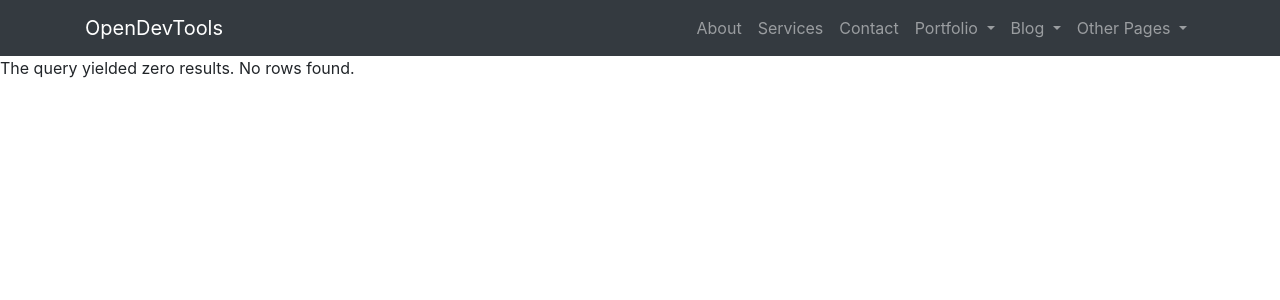
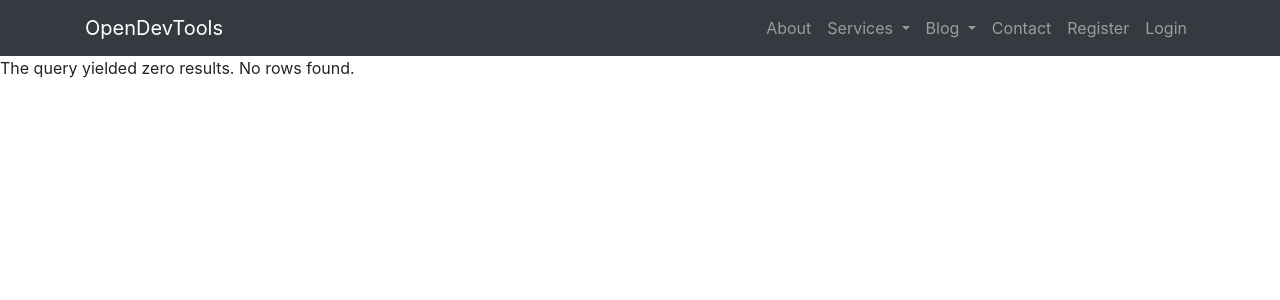
Before and after one commit to jacobmillsfl/OpenDevTools, a PHP site: page / in a window 1280 px wide. Shown: the top 300 px of the page. Run offline with PHP 8.4, Linux system fonts and the light colour scheme.

Commit message:
Created general navigation links in the index.php file.

```diff
--- a/index.php
+++ b/index.php
@@ -46,22 +46,13 @@
                 <li class="nav-item">
                     <a class="nav-link" href="about.html">About</a>
                 </li>
-                <li class="nav-item">
-                    <a class="nav-link" href="services.html">Services</a>
-                </li>
-                <li class="nav-item">
-                    <a class="nav-link" href="contact.html">Contact</a>
-                </li>
                 <li class="nav-item dropdown">
                     <a class="nav-link dropdown-toggle" href="#" id="navbarDropdownPortfolio" data-toggle="dropdown" aria-haspopup="true" aria-expanded="false">
-                        Portfolio
+                        Services
                     </a>
                     <div class="dropdown-menu dropdown-menu-right" aria-labelledby="navbarDropdownPortfolio">
-                        <a class="dropdown-item" href="portfolio-1-col.html">1 Column Portfolio</a>
-                        <a class="dropdown-item" href="portfolio-2-col.html">2 Column Portfolio</a>
-                        <a class="dropdown-item" href="portfolio-3-col.html">3 Column Portfolio</a>
-                        <a class="dropdown-item" href="portfolio-4-col.html">4 Column Portfolio</a>
-                        <a class="dropdown-item" href="portfolio-item.html">Single Portfolio Item</a>
+                        <a class="dropdown-item" href="portfolio-2-col.html">DALGen</a>
+                        <a class="dropdown-item" href="portfolio-3-col.html">TaskTracker</a>
                     </div>
                 </li>
                 <li class="nav-item dropdown">
@@ -69,22 +60,24 @@
                         Blog
                     </a>
                     <div class="dropdown-menu dropdown-menu-right" aria-labelledby="navbarDropdownBlog">
-                        <a class="dropdown-item" href="blog-home-1.html">Blog Home 1</a>
-                        <a class="dropdown-item" href="blog-home-2.html">Blog Home 2</a>
-                        <a class="dropdown-item" href="blog-post.html">Blog Post</a>
+                        <a class="dropdown-item" href="blog-home-2.html">Blog Home</a>
+                        <a class="dropdown-item" href="blog-post.html">Blog Sample</a>
                     </div>
                 </li>
-                <li class="nav-item dropdown">
-                    <a class="nav-link dropdown-toggle" href="#" id="navbarDropdownBlog" data-toggle="dropdown" aria-haspopup="true" aria-expanded="false">
-                        Other Pages
-                    </a>
-                    <div class="dropdown-menu dropdown-menu-right" aria-labelledby="navbarDropdownBlog">
-                        <a class="dropdown-item" href="full-width.html">Full Width Page</a>
-                        <a class="dropdown-item" href="sidebar.html">Sidebar Page</a>
-                        <a class="dropdown-item" href="faq.html">FAQ</a>
-                        <a class="dropdown-item" href="404.html">404</a>
-                        <a class="dropdown-item" href="pricing.html">Pricing Table</a>
-                    </div>
+                <li class="nav-item">
+                    <a class="nav-link" href="contact.html">Contact</a>
+                </li>
+                <li class="nav-item">
+                    <?php
+                    $loggedIn = false;
+                    if (!$loggedIn){
+                        echo "<li class=\"nav-item\"><a class=\"nav-link\" href=\"register.php\">Register</a></li>";
+                        echo "<li class=\"nav-item\"><a class=\"nav-link\" href=\"login.php\">Login</a></li>";
+                    }
+                    else{
+                        echo "<li class=\"nav-item\"><a class=\"nav-link\" href=\"account.php\">Account</a></li>";
+                    }
+                    ?>
                 </li>
             </ul>
         </div>
```
